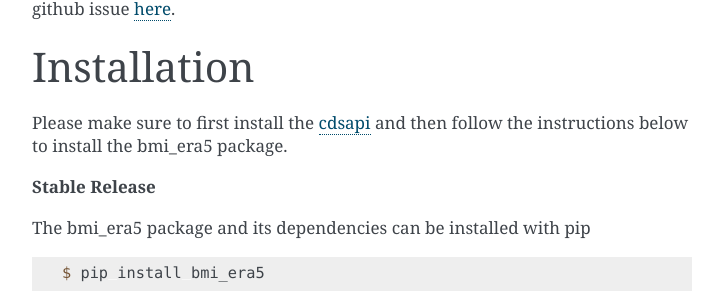
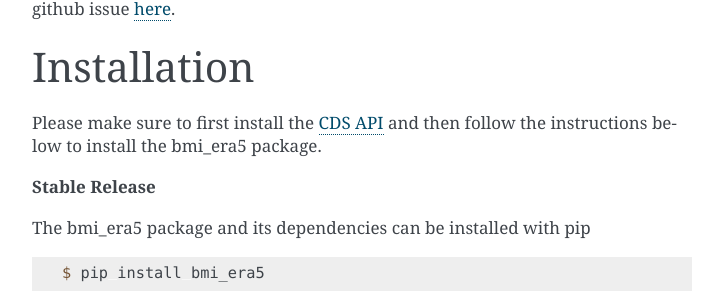
Before and after one commit to gantian127/bmi_era5, a Sphinx documentation site: the page built from docs/source/index.rst, in a window 1280 px wide and 900 px high, scrolled down 390 px. Shown: the part 149-455 px from the top of the window, without its empty margins (388-1111 px from the left). Built offline with Sphinx 7.4.7, drawn with Linux system fonts in a browser that asks for light colours.

Commit message:
update docs

```diff
--- a/docs/source/index.rst
+++ b/docs/source/index.rst
@@ -22,7 +22,7 @@ Installation
 ++++++++++++
 
 Please make sure to first install the
-`cdsapi <https://confluence.ecmwf.int/display/CKB/How+to+download+ERA5#HowtodownloadERA5-4-DownloadERA5familydatathroughtheCDSAPI>`_
+`CDS API <https://cds.climate.copernicus.eu/api-how-to>`_
 and then follow the instructions below to install the bmi_era5 package.
 
 **Stable Release**
```
